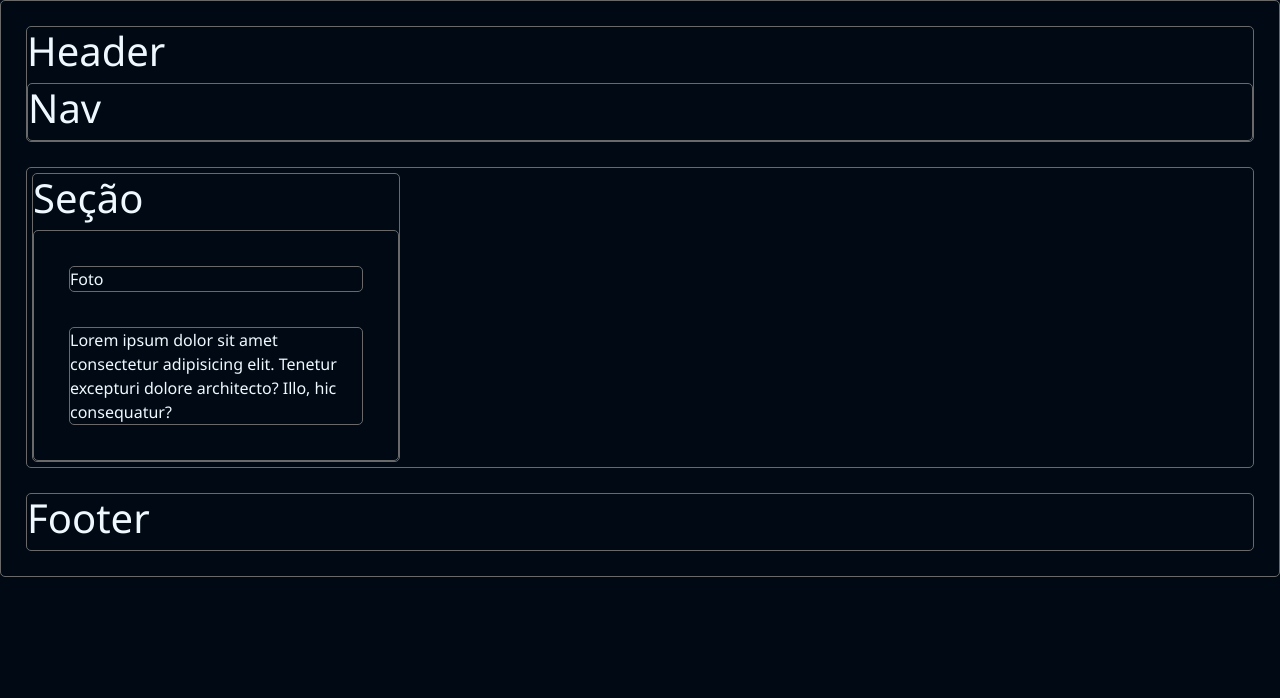
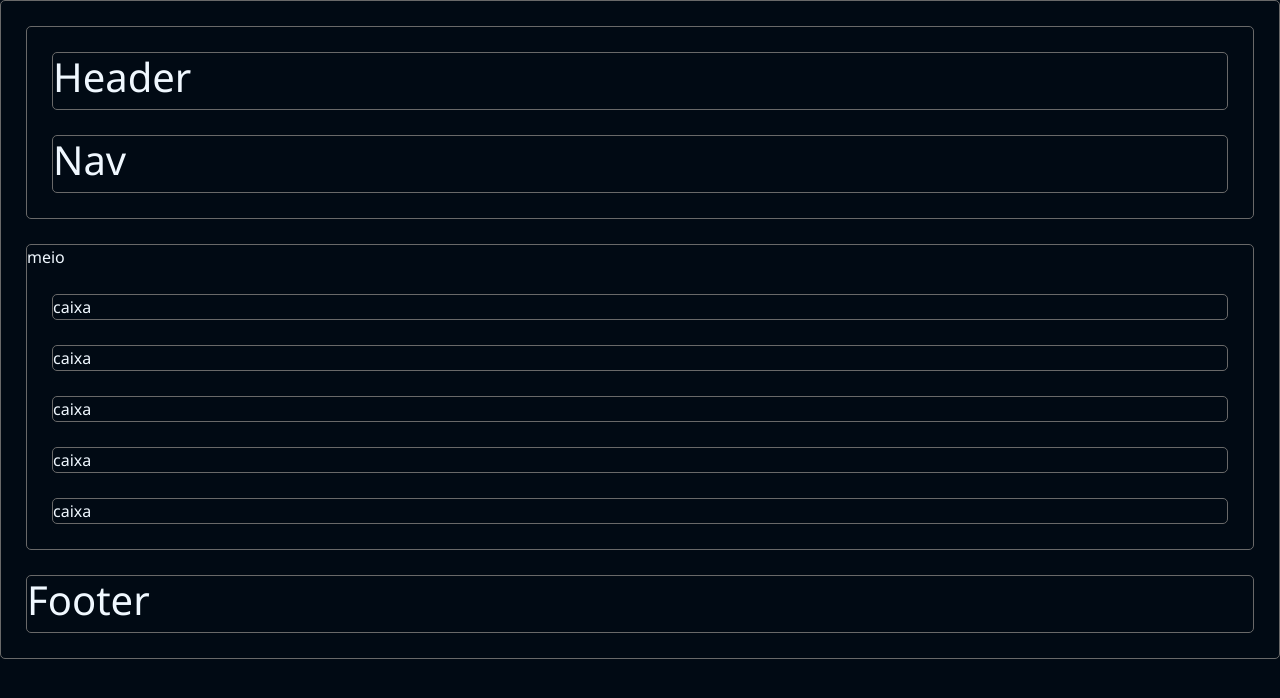
Before and after one commit to mrlnoronha/futurodev2023, a plain HTML site: page Exercicio1/Parte_2/index.html in a window 1280 px wide. Drawn offline with nearby package versions, Linux system fonts and the light colour scheme.

Commit message:
fim do dia

```diff
--- a/Exercicio1/Parte_2/index.html
+++ b/Exercicio1/Parte_2/index.html
@@ -24,32 +24,25 @@
 </head>
 <body>
     <div>
-        <header>
+        <div>
             <h1>Header</h1>
-        </header>
-        <nav>
+        </div>
+        <div>
             <h1>Nav</h1>
-
-        </nav>
+        </div>
 
     </div>
 
-    <div>
-        <section class="quadro">
-            <h1>Seção</h1>
-            <section class="quadrofoto">
-                <section class="foto">
-                    Foto
-                </section>
-                <section class="texto">
-                    Lorem ipsum dolor sit amet consectetur adipisicing elit. Tenetur excepturi dolore architecto? Illo, hic consequatur?
-                </section>
-
-            </section>
-
-        </section>
+    <div class="flex-fill">
+        meio
+        <div class="flex-column-reverse">caixa</div>
+        <div>caixa</div>
+        <div>caixa</div>
+        <div>caixa</div>
+        <div>caixa</div>
 
     </div>
+
     <div>
         <footer>
             <h1>Footer</h1>
--- a/Exercicio1/Parte_2/mystyle.css
+++ b/Exercicio1/Parte_2/mystyle.css
@@ -13,11 +13,8 @@ div{
 section{
     margin: 35px;
 }
-section.quadrofoto{
-    margin: 0px;
-    width: 100%;
+.quadrofoto{
+    widows: initial;
+    width: 20%;
+    height: 20%;
 }
-section.quadro{
-    margin: 5px;
-    width: 30%;
-}
```
Also changed, not shown: Exercicio1/Parte_2/img/pexels-photo-14005887.jpeg (added), Exercicio1/Parte_2/img/pexels-photo-14679216.jpeg (added), Exercicio1/Parte_2/img/pexels-photo-9419203.jpeg (added), Exercicio1/Parte_2/img/pexels-photo-9825820.jpeg (added).
